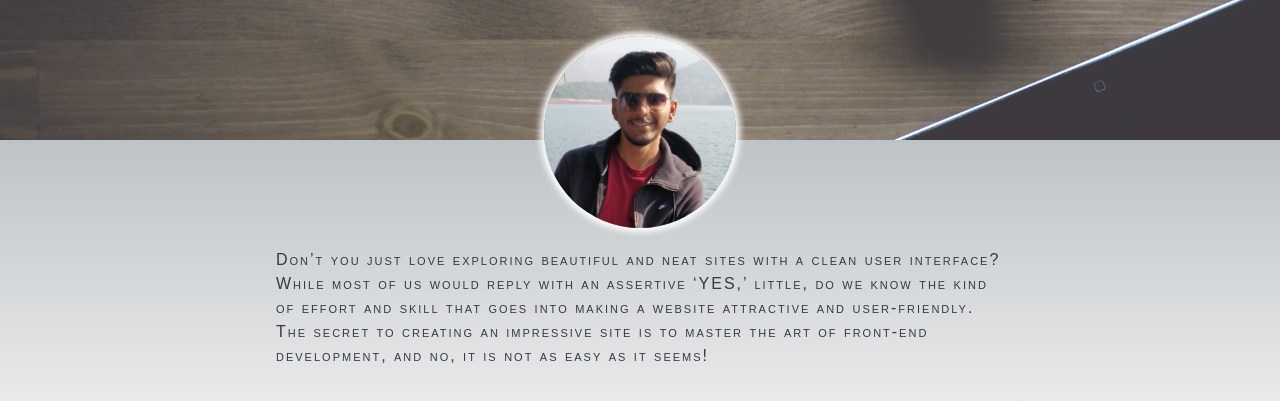
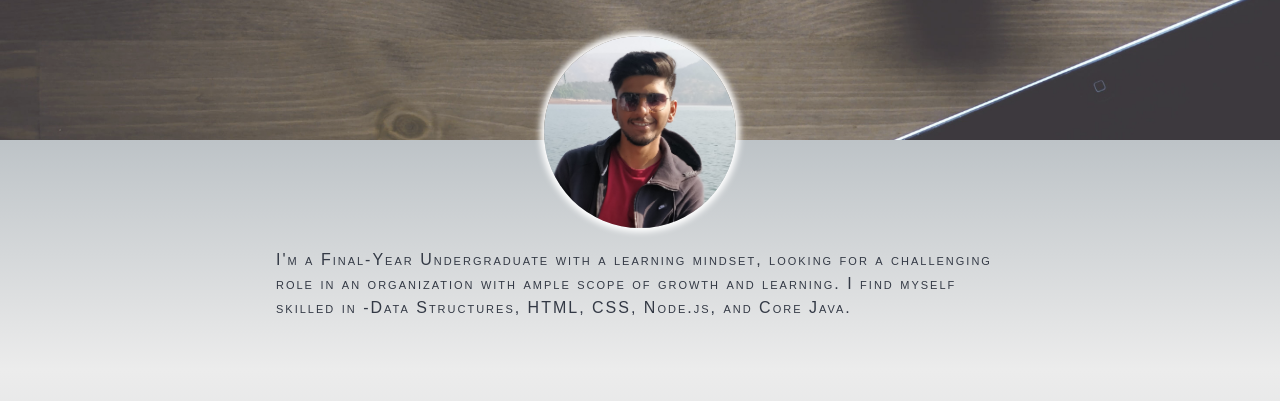
Before and after one commit to sid637/sidResume, a website: page index.html in a window 1280 px wide. Shown: the part 399-800 px from the top of the page. Drawn offline with Linux system fonts and the light colour scheme.

Commit message:
Update index.html

```diff
--- a/index.html
+++ b/index.html
@@ -72,9 +72,7 @@
 			<img src="sid2crop.jpg">
 			</div>
 			<div id="my-desc">
-			<p> Don’t you just love exploring beautiful
-				and neat sites with a clean user interface?
-				 While most of us would reply with an assertive ‘YES,’ little, do we know the kind of effort and skill that goes into making a website attractive and user-friendly. The secret to creating an impressive site is to master the art of front-end development, and no, it is not as easy as it seems!</p>
+			<p> I'm a Final-Year Undergraduate with a learning mindset, looking for a challenging role in an organization with ample scope of growth and learning. I find myself skilled in -Data Structures, HTML, CSS, Node.js, and Core Java.</p>
 			</div>
 			<div id="progress-bar">
 				<span><span id="scrolled">0</span>% Viewed</span>
```
